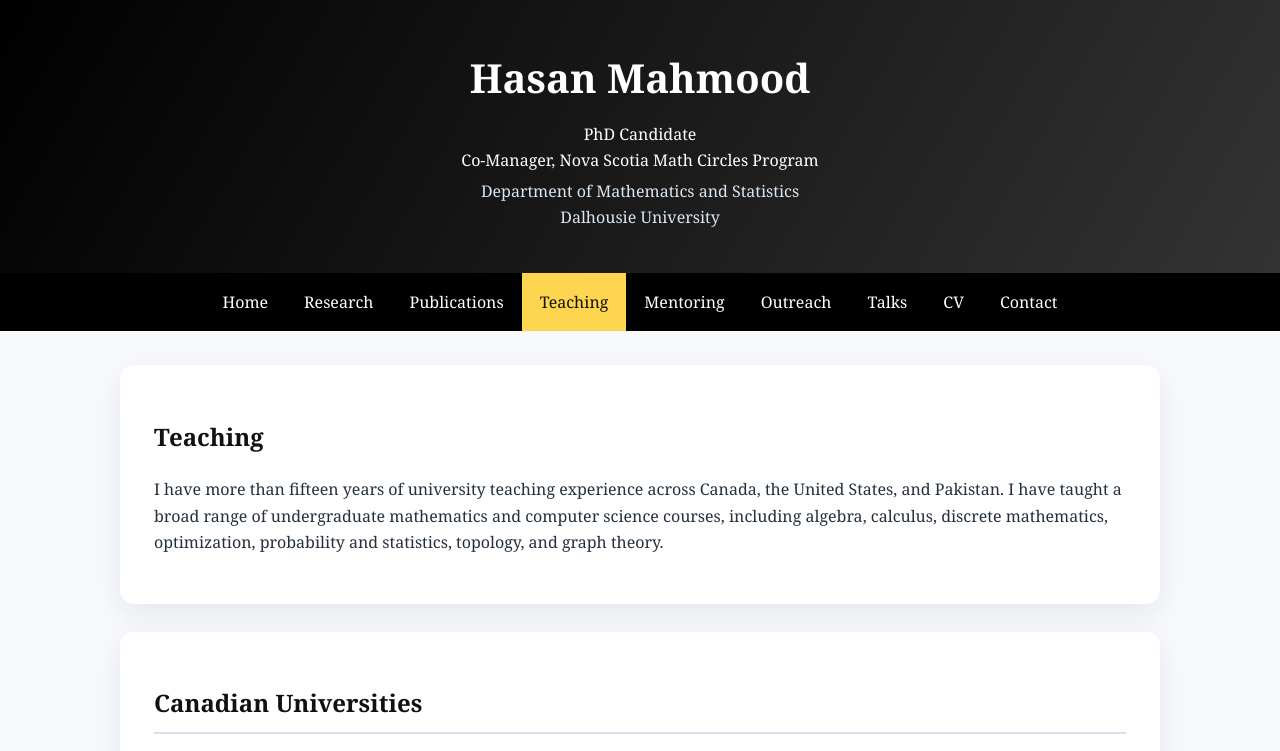
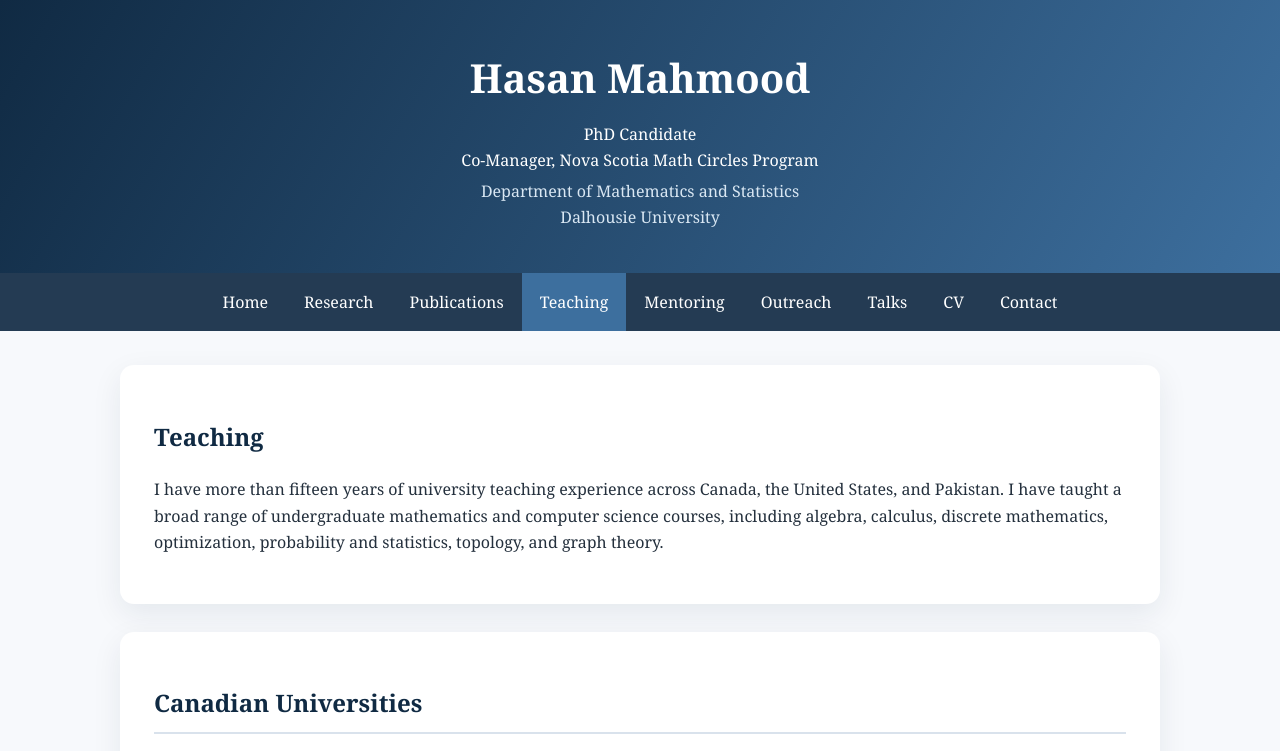
Before and after one commit to mh290120/mh290120.github.io, a plain HTML site: page teaching.html in a window 1280 px wide. Shown: the top 751 px of the page. Drawn offline with Linux system fonts and the light colour scheme.

Commit message:
Update teaching.html

```diff
--- a/teaching.html
+++ b/teaching.html
@@ -1,11 +1,8 @@
 <!DOCTYPE html><html lang="en"><head><meta charset="UTF-8"><meta name="viewport" content="width=device-width,initial-scale=1"><title>Teaching | Hasan Mahmood</title><style>
-:root{--navy:#111111;--navy-light:#000000;--blue:#C49A00;--bg:#f7f9fc;--white:#fff;--text:#24303d;--muted:#5f6c7b;--border:#d9e2ec;--shadow:0 10px 30px rgba(16,42,67,.08)}
+:root{--navy:#102a43;--navy-light:#243b53;--blue:#3d6f9e;--bg:#f7f9fc;--white:#fff;--text:#24303d;--muted:#5f6c7b;--border:#d9e2ec;--shadow:0 10px 30px rgba(16,42,67,.08)}
 *{box-sizing:border-box}body{margin:0;font-family:Georgia,"Times New Roman",serif;color:var(--text);background:var(--bg);line-height:1.65}a{color:var(--blue)}
-.top-banner{background:linear-gradient(120deg,#000000,#333333);color:white;text-align:center;padding:45px 20px 38px}.top-banner h1{font-size:2.5rem;margin:0 0 10px}.top-banner p{margin:4px}.affiliation{color:#d9e7f3}
-nav{position:sticky;top:0;z-index:1000;background:var(--navy-light)}.nav-inner{max-width:1180px;margin:auto;display:flex;justify-content:center;flex-wrap:wrap}nav a{color:white;text-decoration:none;padding:16px 18px}nav a:hover,nav a.active{
-  background:#FDD54F;
-  color:#111111;
-}
+.top-banner{background:linear-gradient(120deg,var(--navy),var(--blue));color:white;text-align:center;padding:45px 20px 38px}.top-banner h1{font-size:2.5rem;margin:0 0 10px}.top-banner p{margin:4px}.affiliation{color:#d9e7f3}
+nav{position:sticky;top:0;z-index:1000;background:var(--navy-light)}.nav-inner{max-width:1180px;margin:auto;display:flex;justify-content:center;flex-wrap:wrap}nav a{color:white;text-decoration:none;padding:16px 18px}nav a:hover,nav a.active{background:var(--blue)}
 main{max-width:1080px;margin:34px auto;padding:0 20px 60px}.hero,.card{background:white;border-radius:14px;padding:32px 34px;box-shadow:var(--shadow)}.hero{display:grid;grid-template-columns:1fr 270px;gap:38px;align-items:center}.hero p,.intro{font-size:1.06rem;line-height:1.8;text-align:justify}.profile-photo{width:100%;aspect-ratio:4/5;object-fit:cover;object-position:center 34%;border-radius:14px;border:1px solid var(--border)}
 h2{color:var(--navy)}.card{margin-top:28px}.section-title{padding-bottom:9px;border-bottom:2px solid var(--border)}.button{display:inline-block;background:var(--navy);color:white;text-decoration:none;padding:10px 17px;border-radius:7px;margin:4px}.button:hover{background:var(--blue)}
 .highlights{display:grid;grid-template-columns:repeat(4,1fr);gap:18px;margin-top:28px}.highlight{background:white;border-top:5px solid var(--blue);border-radius:10px;padding:23px;box-shadow:var(--shadow)}.highlight h3{color:var(--navy);margin-top:0}.highlight p{color:var(--muted)}
```
